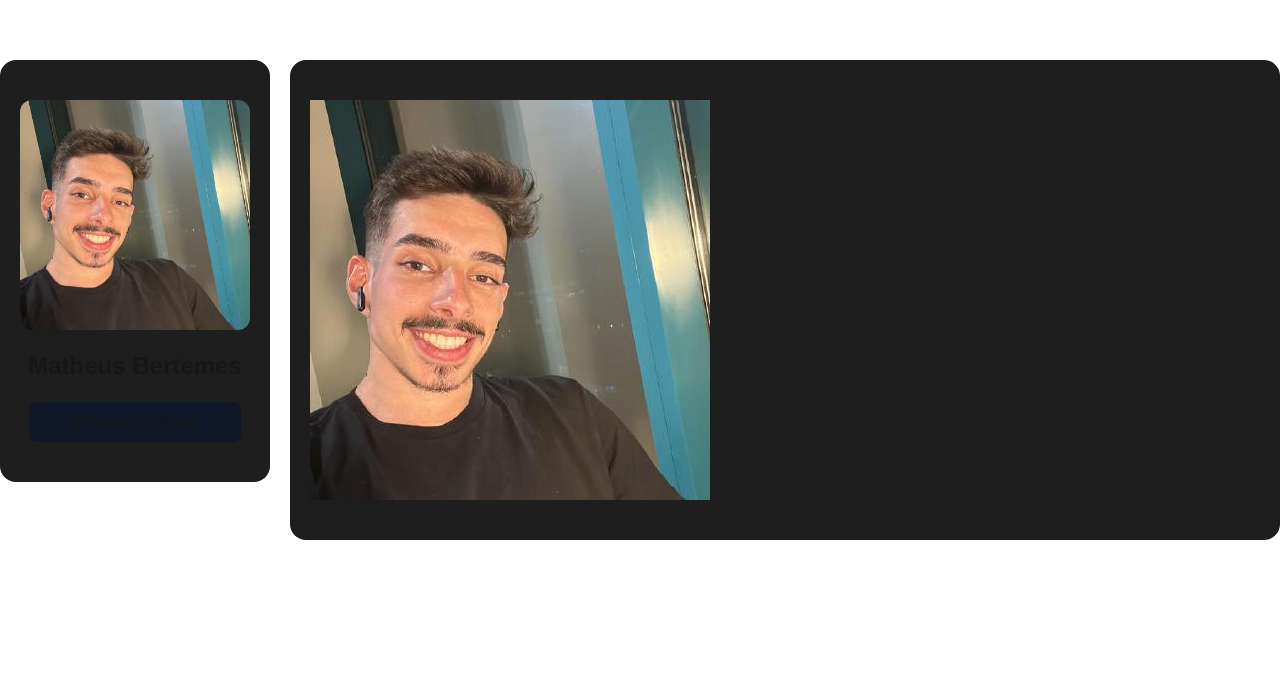
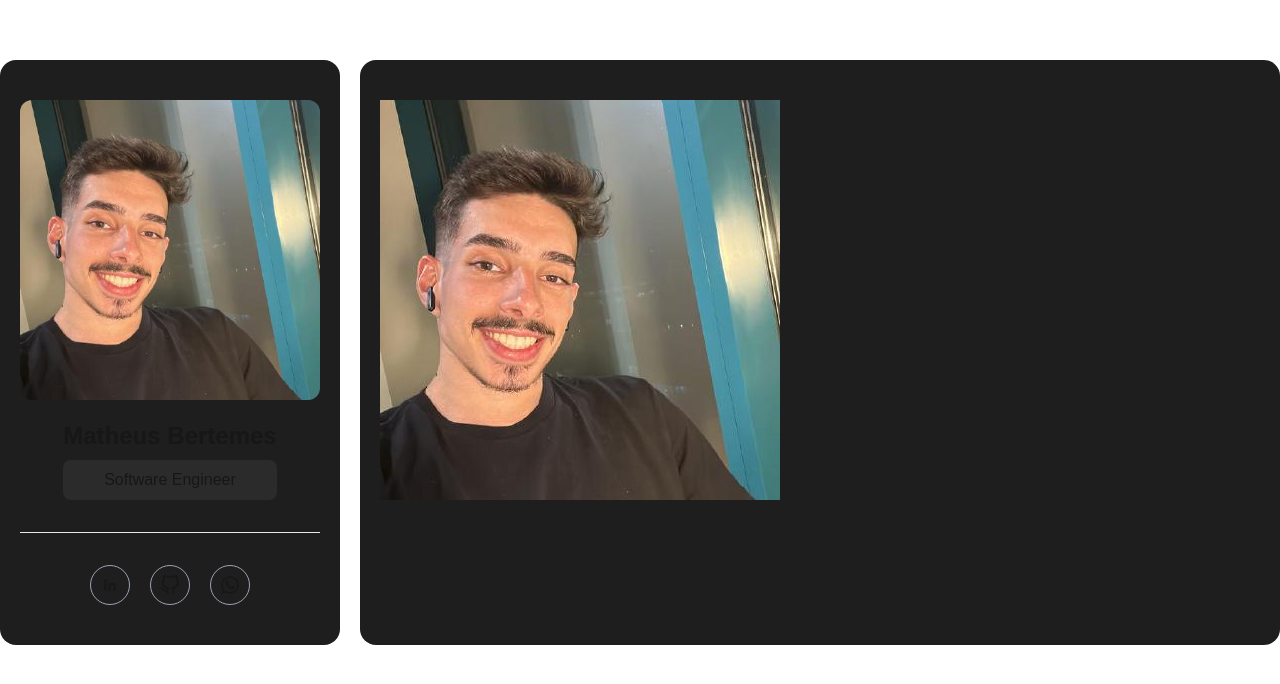
Before and after one commit to mathbertmes/portifolio, a Next.js app: page / in a window 1280 px wide. Shown: the top 684 px of the page. Built offline with nearby package versions, Linux system fonts and the light colour scheme.

Commit message:
personal container

```diff
--- a/app/components/personalContainer.tsx
+++ b/app/components/personalContainer.tsx
@@ -1,16 +1,39 @@
 import Image from "next/image";
 import profilePic from "@/public/profilePicGithub.jpg"
+import { TiSocialLinkedin } from "react-icons/ti";
+import { FiGithub } from "react-icons/fi";
+import { FaWhatsapp } from "react-icons/fa";
+import Link from "next/link";
 
 
 const PersonalContainer = () => {
   return(
-    <div className="flex flex-col bg-main py-10 px-5 max-h-fit rounded-2xl">
-      <div className="flex flex-col items-center gap-5">
-        <Image src={profilePic} alt="Matheus Bertemes Picture" className="rounded-xl" width={300} height={300}/>
-        <h1 className="text-2xl font-bold">Matheus Bertemes</h1>
-        <div className="flex justify-center py-2 px-10 bg-gray-900 rounded-lg">
-          <h1>Software Engineer</h1>
+    <div className="flex bg-main py-5 xl:py-10 px-5 max-h-fit rounded-2xl flex-col">
+      <div className="flex items-center gap-5 w-full xl:flex-col">
+        <div className="h-[100px] w-[100px] md:h-[200px] md:w-[200px] xl:h-[300px] xl:w-[300px] rounded-xl overflow-hidden">
+        <Image src={profilePic} alt="Matheus Bertemes Picture"/>
         </div>
+
+        <div>
+          <h1 className="text-2xl font-bold mb-2">Matheus Bertemes</h1>
+          <div className="flex justify-center py-2 px-8 bg-onyx rounded-lg">
+            <h1 className="">Software Engineer</h1>
+          </div>
+        </div>
+      </div>
+      <div className="flex justify-center mt-2 gap-5 w-full xl:border-t xl:mt-8 xl:pt-8">
+
+          <Link href="https://www.linkedin.com/in/matheus-bertemes-96aa97187/" className="h-8 w-8 xl:h-10 xl:w-10 flex items-center justify-center rounded-full border border-gray-400">
+          <TiSocialLinkedin size={20}/>
+          </Link>
+
+
+          <Link href="https://github.com/mathbertmes" className="h-8 w-8 xl:h-10 xl:w-10 flex items-center justify-center rounded-full border border-gray-400">
+        <FiGithub size={20}/>
+        </Link>
+        <Link href="https://wa.me/16043689869" className="h-8 w-8 xl:h-10 xl:w-10 flex items-center justify-center rounded-full border border-gray-400">
+        <FaWhatsapp size={20}/>
+        </Link>
       </div>
 
     </div>
```
